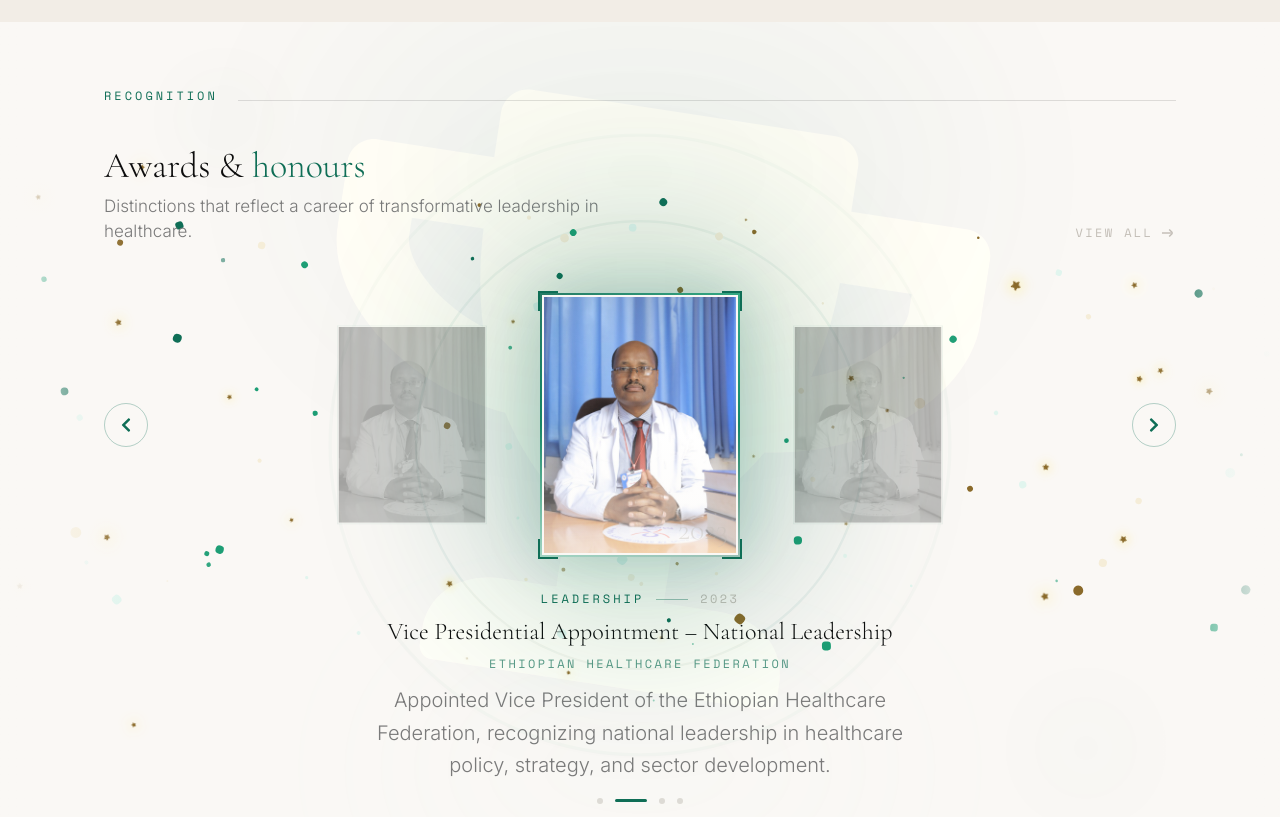
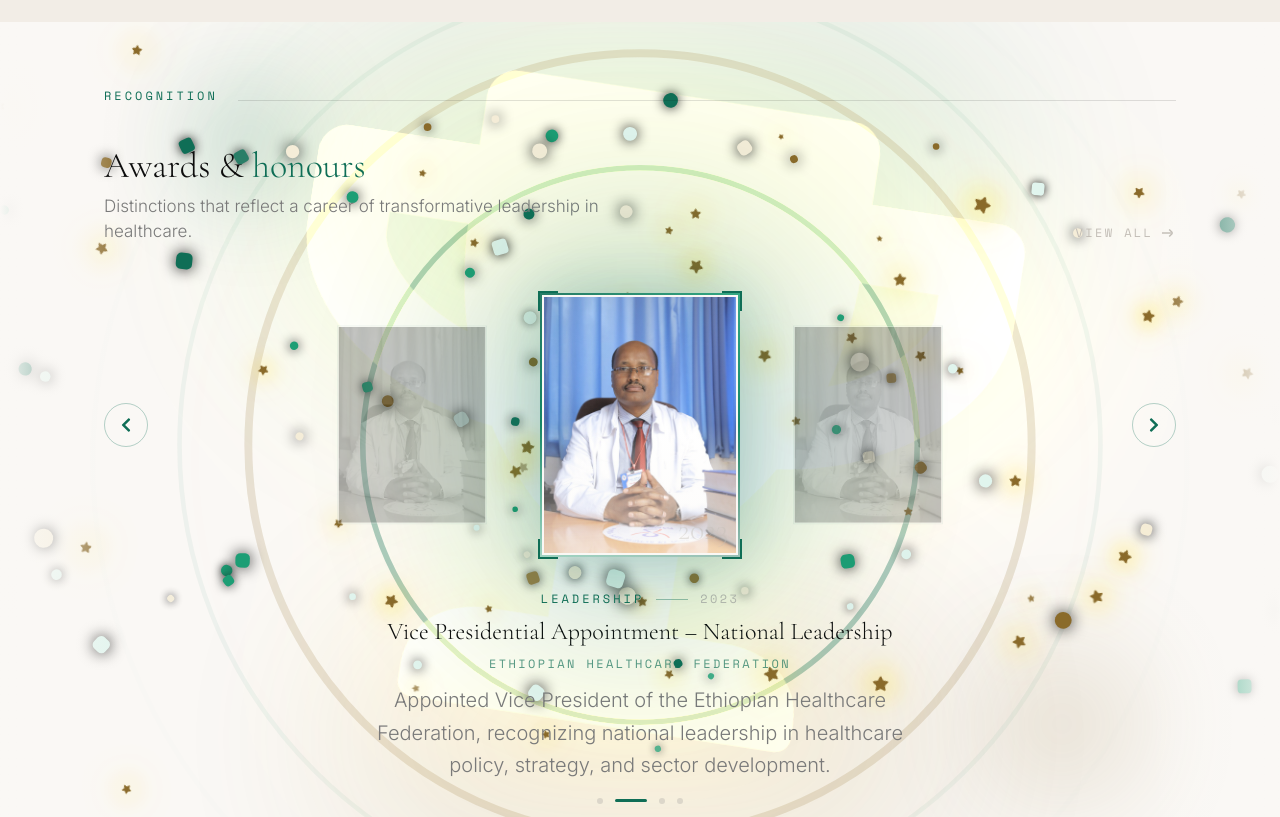
Before and after one commit to Kaleb-07/dr_portfolio, a React (Vite) app: page / in a window 1280 px wide. Shown: the part 3680-4497 px from the top of the page. Built offline with nearby package versions, Linux system fonts and the light colour scheme.

Commit message:
updating the home award section bg and fireworks

```diff
--- a/src/features/home/HomeAwards.tsx
+++ b/src/features/home/HomeAwards.tsx
@@ -81,16 +81,16 @@ function TrophyAnimation({ index }: { index: number }) {
       <AnimatePresence mode="popLayout">
         <motion.div
           key={`trophy-${index}`}
-          initial={{ opacity: 0, scale: 0.5, y: 150, rotate: -20 }}
+          initial={{ opacity: 0, scale: 0.8, y: 120, rotate: -20 }}
           animate={{
-            opacity: [0, 0.3, 0.4, 0],
-            scale: [0.5, 1.8, 2.2, 3],
-            y: [150, 0, -80, -250],
+            opacity: [0, 0.6, 0.8, 0],
+            scale: [0.8, 2.0, 2.4, 3.2],
+            y: [120, 0, -60, -200],
             rotate: [-20, 0, 15, 30]
           }}
           exit={{ opacity: 0 }}
           transition={{ duration: 3.5, times: [0, 0.3, 0.7, 1], ease: "easeOut" }}
-          className="absolute z-0 text-gold/20 mix-blend-plus-lighter"
+          className="absolute z-0 text-gold/60 mix-blend-plus-lighter drop-shadow-[0_0_40px_rgba(255,215,0,0.4)]"
         >
           <FaTrophy size={320} />
         </motion.div>
@@ -104,17 +104,17 @@ function Fireworks({ index, count = 50 }: { index: number; count?: number }) {
     return Array.from({ length: count }, (_, i) => {
       const angle = (i / count) * 360 + Math.random() * 30
       const rad = (angle * Math.PI) / 180
-      const velocity = 80 + Math.random() * 200
-      const size = 4 + Math.random() * 8
+      const velocity = 120 + Math.random() * 250
+      const size = 6 + Math.random() * 10
       const colors = ['bg-teal', 'bg-teal-mid', 'bg-teal-light', 'bg-gold', 'bg-gold-light']
       const shape = Math.random() > 0.5 ? 'rounded-full' : 'rounded-sm'
-      const isStar = Math.random() > 0.8
+      const isStar = Math.random() > 0.7
       return {
         id: i,
         rad,
         velocity,
         size,
-        delay: Math.random() * 0.4,
+        delay: Math.random() * 0.3,
         color: colors[Math.floor(Math.random() * colors.length)],
         shape,
         isStar
@@ -126,7 +126,7 @@ function Fireworks({ index, count = 50 }: { index: number; count?: number }) {
     <motion.div className="absolute inset-0 pointer-events-none" key={`${index}-${count}`}>
       {particles.map((p) => {
         const xDistance = Math.cos(p.rad) * p.velocity
-        const yDistance = Math.sin(p.rad) * p.velocity - 60 // Upward burst bias
+        const yDistance = Math.sin(p.rad) * p.velocity - 80 // Upward burst bias
         return (
           <motion.div
             key={p.id}
@@ -134,23 +134,23 @@ function Fireworks({ index, count = 50 }: { index: number; count?: number }) {
             animate={{
               opacity: [0, 1, 1, 0],
               x: ["-50%", `calc(-50% + ${xDistance * 0.8}px)`, `calc(-50% + ${xDistance}px)`],
-              y: ["-50%", `calc(-50% + ${yDistance}px)`, `calc(-50% + ${yDistance + 150}px)`],
-              scale: [0, 1, Math.random() * 0.5 + 0.5, 0],
+              y: ["-50%", `calc(-50% + ${yDistance}px)`, `calc(-50% + ${yDistance + 180}px)`],
+              scale: [0, 1, Math.random() * 0.5 + 0.8, 0],
               rotate: 180 + Math.random() * 360,
             }}
             transition={{
-              duration: 1.8 + Math.random(),
+              duration: 2.0 + Math.random(),
               delay: p.delay,
               times: [0, 0.2, 0.7, 1],
               ease: "easeOut",
             }}
             className={cn(
               `absolute top-1/2 left-1/2 flex items-center justify-center ${p.shape}`,
-              !p.isStar ? p.color : 'text-gold'
+              !p.isStar ? `${p.color} shadow-[0_0_12px_currentColor]` : 'text-gold drop-shadow-[0_0_16px_rgba(255,215,0,0.8)]'
             )}
             style={{ width: p.size, height: p.size }}
           >
-            {p.isStar && <FaStar size={p.size * 2} className="drop-shadow-[0_0_8px_rgba(255,215,0,0.8)]" />}
+            {p.isStar && <FaStar size={p.size * 2} className="drop-shadow-[0_0_12px_rgba(255,215,0,1)]" />}
           </motion.div>
         )
       })}
@@ -207,52 +207,80 @@ export default function HomeAwards() {
     >
       {/* ── Cinematic ambient lighting ── */}
       <div className="absolute inset-0 overflow-hidden pointer-events-none">
-        {/* Top spotlight */}
-        <div className="absolute top-0 left-1/2 -translate-x-1/2 w-[600px] h-[300px] opacity-[0.05] bg-teal blur-[120px] rounded-full" />
-        {/* Bottom warm glow */}
-        <div className="absolute bottom-0 left-1/2 -translate-x-1/2 w-[500px] h-[200px] opacity-[0.04] bg-teal-light blur-[100px] rounded-full" />
+        {/* Top spotlight — boosted */}
+        <div className="absolute top-0 left-1/2 -translate-x-1/2 w-[700px] h-[350px] opacity-20 bg-teal blur-[100px] rounded-full" />
+        {/* Bottom warm glow — boosted */}
+        <div className="absolute bottom-0 left-1/2 -translate-x-1/2 w-[600px] h-[260px] opacity-15 bg-gold blur-[90px] rounded-full" />
         {/* Left/right vignette */}
         <div className="absolute inset-y-0 left-0 w-32 bg-gradient-to-r from-paper to-transparent z-10 pointer-events-none" />
         <div className="absolute inset-y-0 right-0 w-32 bg-gradient-to-r from-transparent to-paper z-10 pointer-events-none" />
 
-        {/* ── Decorative ripple on award change ── */}
+        {/* ── Ripple ring 1 — brighter ── */}
         <AnimatePresence mode="popLayout">
           <motion.div
-            key={activeIndex}
+            key={`r1-${activeIndex}`}
             initial={{ opacity: 0, scale: 0.3 }}
-            animate={{ opacity: 0.12, scale: 2.5 }}
-            exit={{ opacity: 0 }}
+            animate={{ opacity: 0.5, scale: 2.8 }}
+            exit={{ opacity: 0, scale: 3.2 }}
             transition={{ duration: 1.2, ease: 'easeOut' }}
-            className="absolute top-1/2 left-1/2 -translate-x-1/2 -translate-y-1/2 w-[180px] h-[180px] rounded-full border border-teal/50 pointer-events-none"
+            className="absolute top-1/2 left-1/2 -translate-x-1/2 -translate-y-1/2 w-[200px] h-[200px] rounded-full border-2 border-teal/70 pointer-events-none"
           />
         </AnimatePresence>
 
+        {/* ── Ripple ring 2 — brighter ── */}
         <AnimatePresence mode="popLayout">
           <motion.div
-            key={activeIndex}
+            key={`r2-${activeIndex}`}
             initial={{ opacity: 0, scale: 0.2 }}
-            animate={{ opacity: 0.08, scale: 3.5 }}
-            exit={{ opacity: 0 }}
+            animate={{ opacity: 0.35, scale: 4.0 }}
+            exit={{ opacity: 0, scale: 4.5 }}
             transition={{ duration: 1.6, ease: 'easeOut', delay: 0.15 }}
-            className="absolute top-1/2 left-1/2 -translate-x-1/2 -translate-y-1/2 w-[180px] h-[180px] rounded-full border border-teal/30 pointer-events-none"
+            className="absolute top-1/2 left-1/2 -translate-x-1/2 -translate-y-1/2 w-[200px] h-[200px] rounded-full border-2 border-gold/50 pointer-events-none"
           />
         </AnimatePresence>
 
-        {/* Floating orbs */}
+        {/* ── Ripple ring 3 — new outer ring ── */}
+        <AnimatePresence mode="popLayout">
+          <motion.div
+            key={`r3-${activeIndex}`}
+            initial={{ opacity: 0, scale: 0.1 }}
+            animate={{ opacity: 0.2, scale: 5.5 }}
+            exit={{ opacity: 0 }}
+            transition={{ duration: 2.0, ease: 'easeOut', delay: 0.3 }}
+            className="absolute top-1/2 left-1/2 -translate-x-1/2 -translate-y-1/2 w-[200px] h-[200px] rounded-full border border-teal/30 pointer-events-none"
+          />
+        </AnimatePresence>
+
+        {/* Floating orbs — more visible */}
         <motion.div
           key={`orb1-${activeIndex}`}
-          initial={{ opacity: 0, y: 20 }}
-          animate={{ opacity: 0.05, y: 0 }}
+          initial={{ opacity: 0, y: 20, scale: 0.8 }}
+          animate={{ opacity: 0.25, y: 0, scale: 1 }}
           transition={{ duration: 1, delay: 0.3 }}
-          className="absolute top-16 left-[15%] w-16 h-16 rounded-full bg-teal blur-[40px] pointer-events-none"
+          className="absolute top-16 left-[15%] w-28 h-28 rounded-full bg-teal blur-[50px] pointer-events-none"
         />
         <motion.div
           key={`orb2-${activeIndex}`}
-          initial={{ opacity: 0, y: -20 }}
-          animate={{ opacity: 0.04, y: 0 }}
+          initial={{ opacity: 0, y: -20, scale: 0.8 }}
+          animate={{ opacity: 0.25, y: 0, scale: 1 }}
           transition={{ duration: 1, delay: 0.5 }}
-          className="absolute bottom-20 right-[12%] w-20 h-20 rounded-full bg-teal blur-[50px] pointer-events-none"
+          className="absolute bottom-20 right-[12%] w-32 h-32 rounded-full bg-gold blur-[60px] pointer-events-none"
         />
+
+        {/* Center flash burst on award change */}
+        <AnimatePresence mode="popLayout">
+          <motion.div
+            key={`flash-${activeIndex}`}
+            initial={{ opacity: 0, scale: 0.5 }}
+            animate={{ opacity: [0, 0.45, 0] }}
+            exit={{ opacity: 0 }}
+            transition={{ duration: 0.9, ease: 'easeOut', times: [0, 0.2, 1] }}
+            className="absolute top-1/2 left-1/2 -translate-x-1/2 -translate-y-1/2 w-[360px] h-[360px] rounded-full blur-[50px] pointer-events-none"
+            style={{
+              background: 'radial-gradient(circle, rgba(255, 215, 0, 0.6) 0%, rgba(15, 110, 86, 0.25) 50%, transparent 75%)',
+            }}
+          />
+        </AnimatePresence>
 
         {/* Trophy Animation */}
         <TrophyAnimation index={activeIndex} />
```
